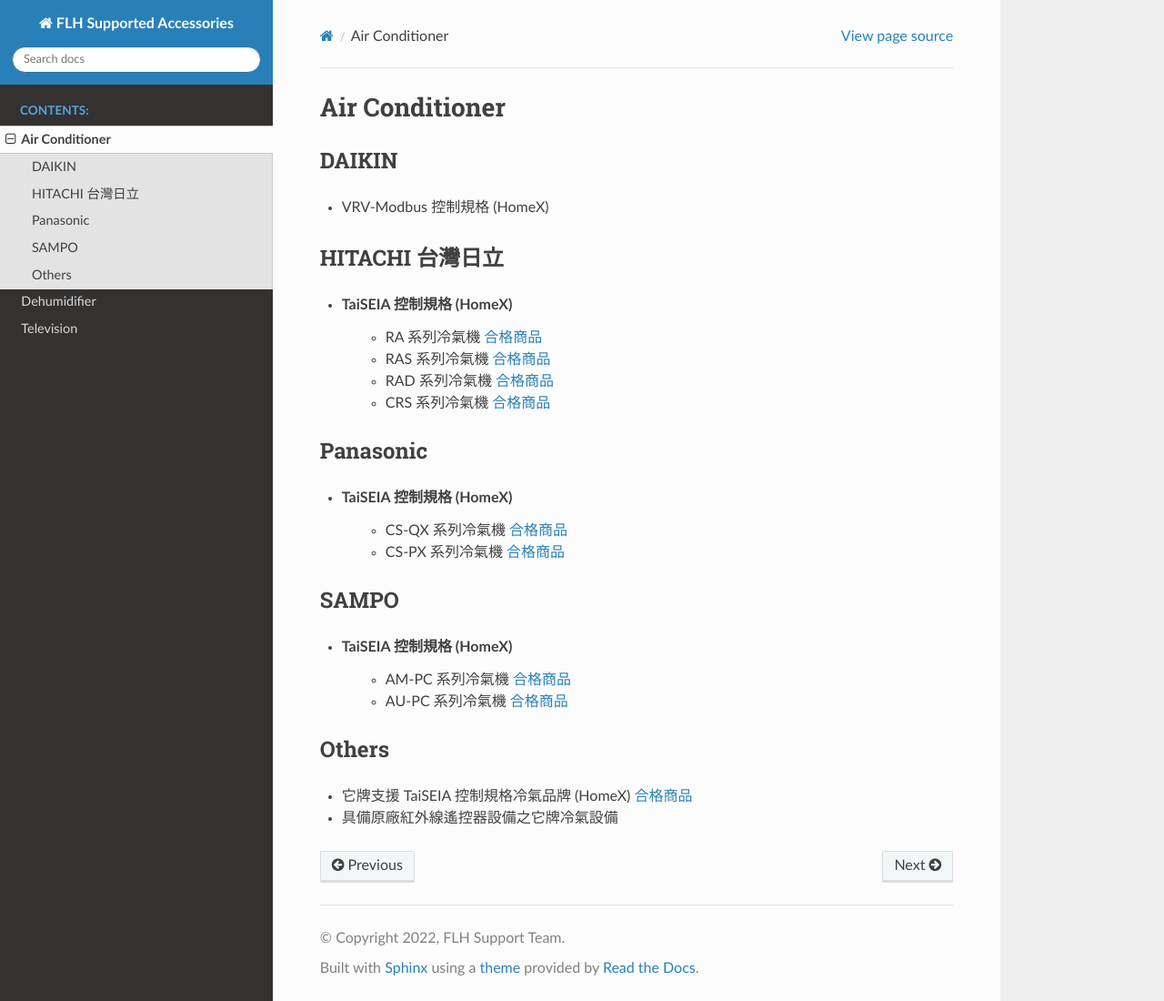
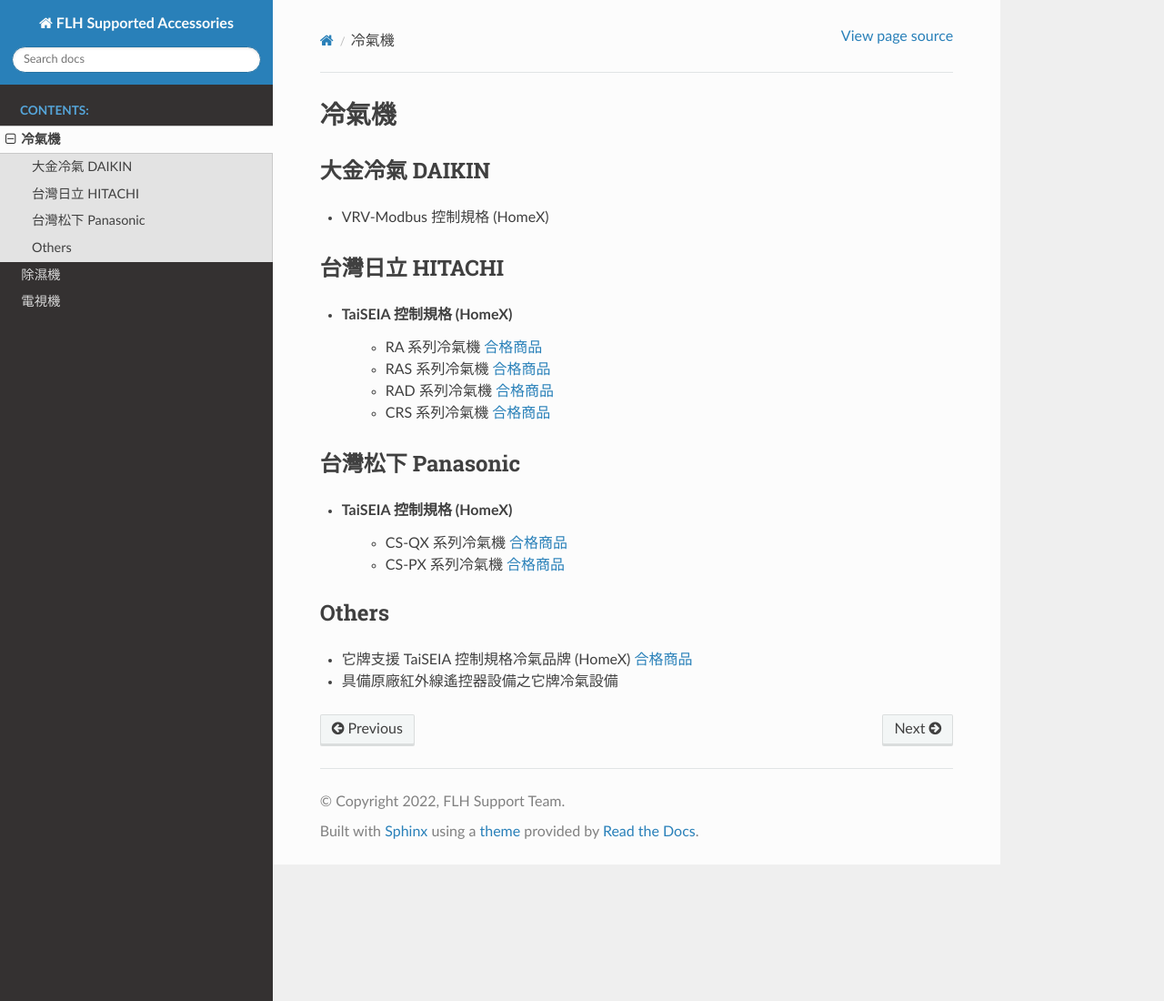
Before and after one commit to faegary/supportedAccessories, a Sphinx documentation site: the page built from docs/source/airconditioner.rst, in a window 1280 px wide and 1100 px high. Shown: the whole window at 91% size. Built offline with Sphinx 7.4.7 and the Read the Docs theme 2.0.0, drawn with Linux system fonts in a browser that asks for light colours.

Commit message:
Update more accessories from TS excel

```diff
--- a/docs/source/airconditioner.rst
+++ b/docs/source/airconditioner.rst
@@ -1,36 +1,29 @@
 .. _airconditioner:
 
-===============
-Air Conditioner
-===============
+=====
+冷氣機
+=====
 
-------
-DAIKIN
-------
+---------------
+大金冷氣 DAIKIN
+---------------
 * VRV-Modbus 控制規格 (HomeX)
 
------------------
-HITACHI 台灣日立
------------------
+----------------
+台灣日立 HITACHI
+----------------
 * TaiSEIA 控制規格 (HomeX)
    * RA 系列冷氣機 合格商品_
    * RAS 系列冷氣機 合格商品_
    * RAD 系列冷氣機 合格商品_
    * CRS 系列冷氣機 合格商品_
 
----------
-Panasonic
----------
+------------------
+台灣松下 Panasonic
+------------------
 * TaiSEIA 控制規格 (HomeX)
    * CS-QX 系列冷氣機 合格商品_
    * CS-PX 系列冷氣機 合格商品_
-
------
-SAMPO
------
-* TaiSEIA 控制規格 (HomeX)
-   * AM-PC 系列冷氣機 合格商品_
-   * AU-PC 系列冷氣機 合格商品_
 
 ------
 Others
--- a/docs/source/dehumidifier.rst
+++ b/docs/source/dehumidifier.rst
@@ -1,19 +1,19 @@
 .. _dehumidifier:
 
-============
-Dehumidifier
-============
+======
+除濕機
+======
 
------------------
-HITACHI 台灣日立
------------------
+----------------
+台灣日立 HITACHI
+----------------
 * TaiSEIA 控制規格 (HomeX)
    * RD 系列除濕機 合格商品_
    * RDI 系列埋入型除濕機 合格商品_
 
----------
-Panasonic
----------
+------------------
+台灣松下 Panasonic
+------------------
 * TaiSEIA 控制規格 (HomeX)
    * F 系列除濕機 合格商品_
 
--- a/docs/source/index.rst
+++ b/docs/source/index.rst
@@ -12,7 +12,6 @@
 
    airconditioner
    dehumidifier
-
    television
 
 
--- a/docs/source/television.rst
+++ b/docs/source/television.rst
@@ -1,12 +1,11 @@
 .. _television:
 
-==========
-Television
-==========
+======
+電視機
+======
 
 ------------------
 Android TV (HomeX)
 ------------------
-
 - `SONY Android 智慧電視系列 <https://www.sony.com.tw/zh/electronics/android-tv>`_
 - `Sharp Android TV系列 <https://tw.sharp/products/tv?filters%5B7320%3A7321%5D=7320%3A7321>`_
```
Also changed, not shown: docs/source/infraredcontrol.rst (added, +45 -0 lines).
